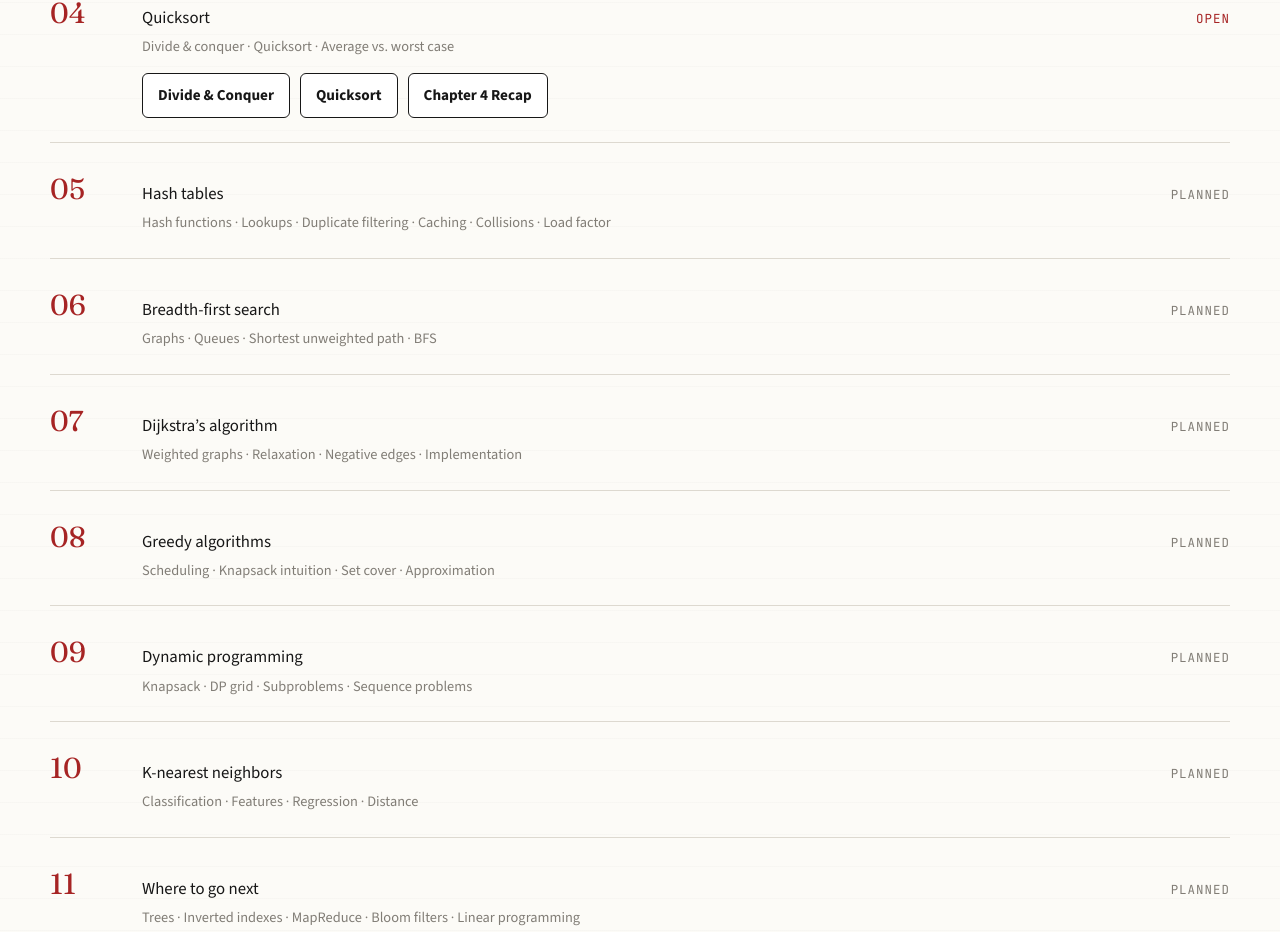
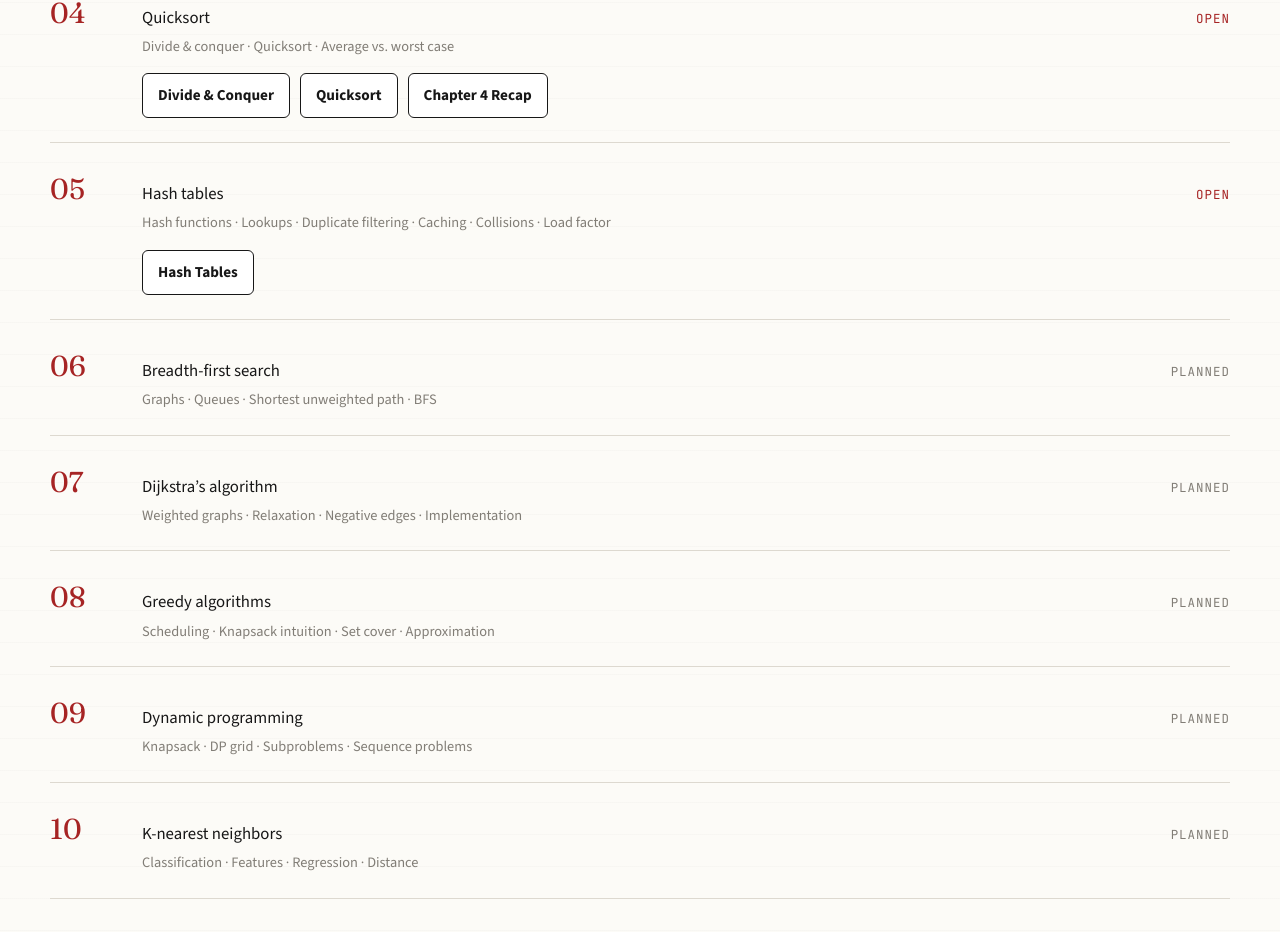
Before and after one commit to anatwork14/agocode, a Next.js app: page /learn in a window 1280 px wide. Shown: the part 990-1922 px from the top of the page. Built offline with nearby package versions, Linux system fonts and the light colour scheme.

Commit message:
feat: expose Chapter 5 Hash Tables

```diff
--- a/app/learn/page.tsx
+++ b/app/learn/page.tsx
@@ -25,6 +25,9 @@ const liveTopics: Record<number, readonly (readonly [string, string])[]> = {
     ["Divide & Conquer", "/learn/divide-and-conquer"],
     ["Quicksort", "/learn/quicksort"],
     ["Chapter 4 Recap", "/learn/chapter-4-recap"],
+  ],
+  5: [
+    ["Hash Tables", "/learn/hash-tables"],
   ],
 };
 
```
